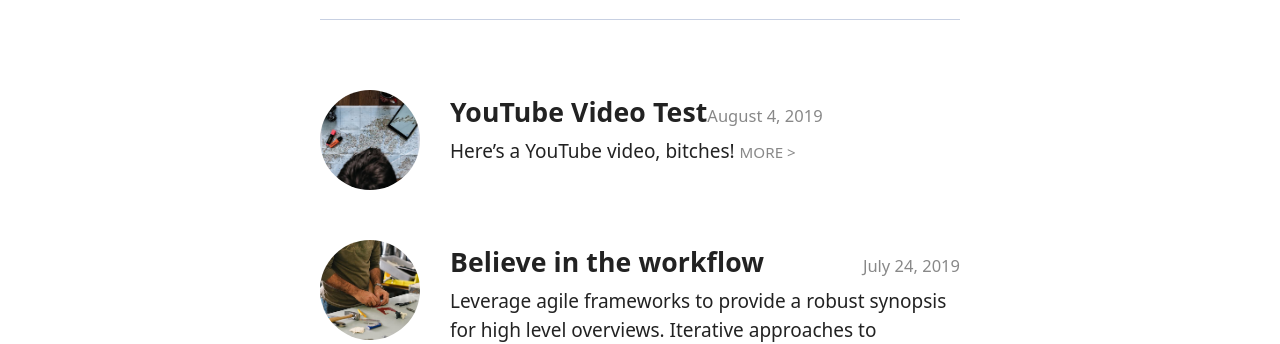
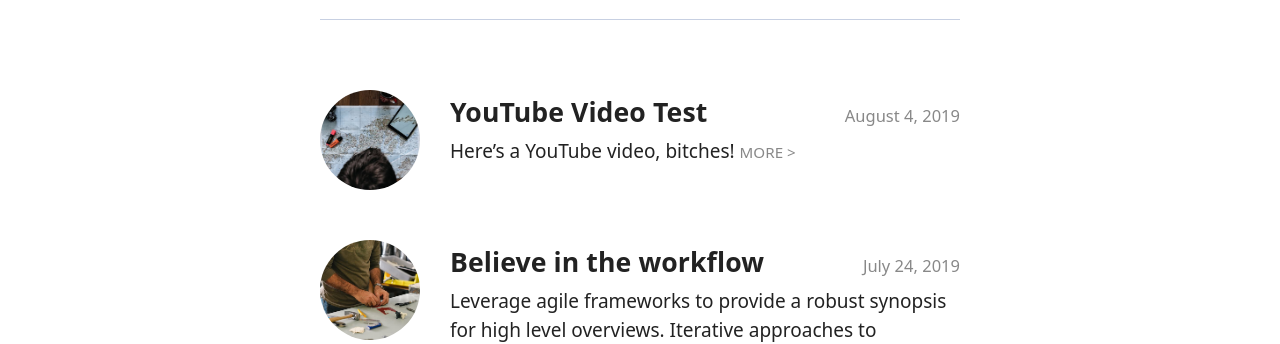
Before and after one commit to dylanhand/dylanhand.github.io, a Jekyll site: the page built from index.html, in a window 1280 px wide. Shown: the part 529-873 px from the top of the page. Built offline with Jekyll 4.4.1, drawn with Linux system fonts in a browser that asks for light colours; some web fonts are replaced.

Commit message:
Fix date bug for short excerpts
Fix a bug that cause dates in the post list to not be right-aligned for articles that had short excerpts/titles.

```diff
--- a/_sass/4-layouts/_article.scss
+++ b/_sass/4-layouts/_article.scss
@@ -5,6 +5,10 @@
   @media (max-width: $mobile) {
     margin-bottom: 25px;
   }
+}
+
+.article__content {
+  width: 100%;
 }
 
 .article__image-box {
```
